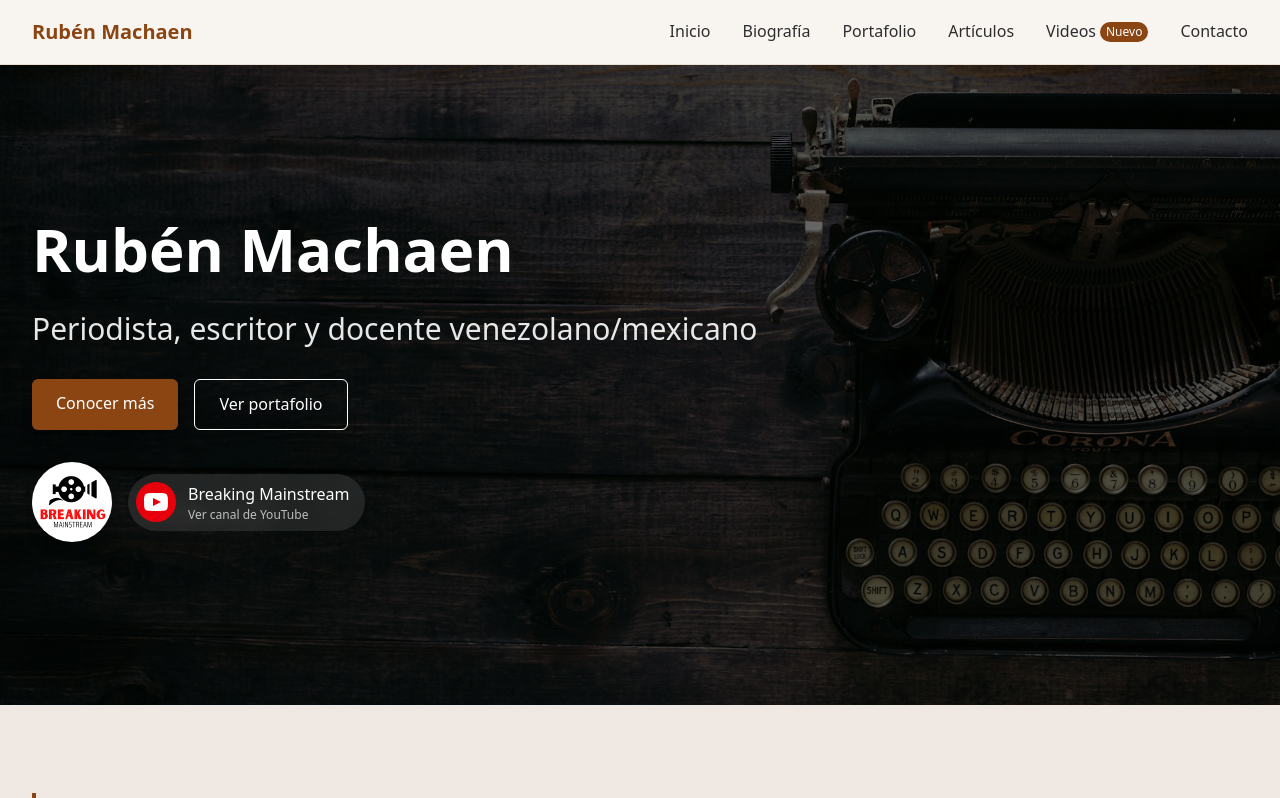
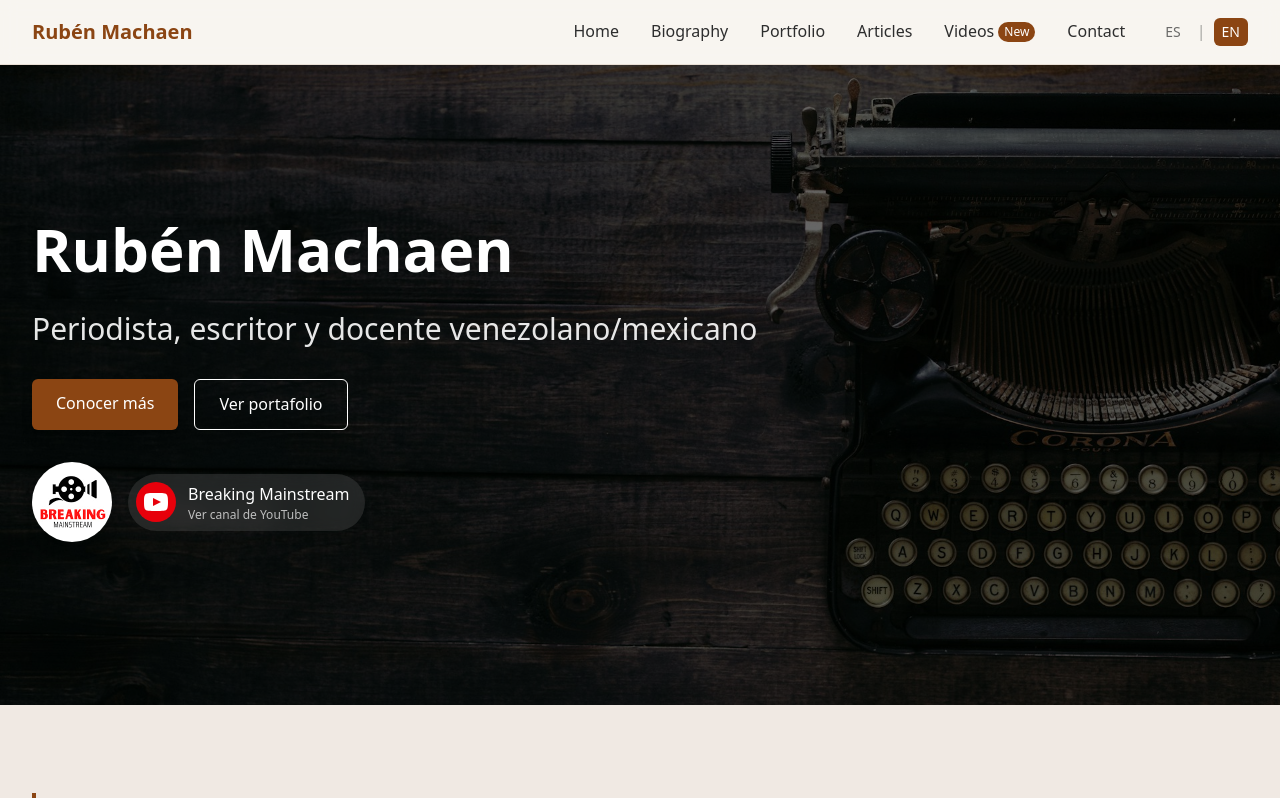
Before and after one commit to gacosta87/rubenmachaen, a Next.js app: page / in a window 1280 px wide. Shown: the top 798 px of the page. Built offline with nearby package versions, Linux system fonts and the light colour scheme.

Commit message:
feat: translation structure

```diff
--- a/src/app/layout.tsx
+++ b/src/app/layout.tsx
@@ -3,6 +3,7 @@ import { Geist, Geist_Mono } from "next/font/google";
 import "./globals.css";
 import Navbar from "@/components/Navbar";
 import Footer from "@/components/Footer";
+import { LanguageProvider } from "@/contexts/LanguageContext";
 
 const geistSans = Geist({
   variable: "--font-geist-sans",
@@ -29,11 +30,13 @@ export default function RootLayout({
       <body
         className={`${geistSans.variable} ${geistMono.variable} antialiased`}
       >
-        <Navbar />
-        <div className="min-h-screen">
-          {children}
-        </div>
-        <Footer />
+        <LanguageProvider>
+          <Navbar />
+          <div className="min-h-screen">
+            {children}
+          </div>
+          <Footer />
+        </LanguageProvider>
       </body>
     </html>
   );
--- /dev/null
+++ b/src/components/LanguageSwitcher.tsx
@@ -0,0 +1,35 @@
+"use client";
+
+import { useLanguage } from "@/contexts/LanguageContext";
+
+export default function LanguageSwitcher() {
+  const { language, setLanguage } = useLanguage();
+
+  return (
+    <div className="flex items-center space-x-2">
+      <button
+        onClick={() => setLanguage('es')}
+        className={`px-2 py-1 text-sm rounded-md transition ${
+          language === 'es'
+            ? 'bg-accent text-white'
+            : 'text-foreground/70 hover:text-accent'
+        }`}
+        aria-label="Cambiar a español"
+      >
+        ES
+      </button>
+      <span className="text-foreground/40">|</span>
+      <button
+        onClick={() => setLanguage('en')}
+        className={`px-2 py-1 text-sm rounded-md transition ${
+          language === 'en'
+            ? 'bg-accent text-white'
+            : 'text-foreground/70 hover:text-accent'
+        }`}
+        aria-label="Switch to English"
+      >
+        EN
+      </button>
+    </div>
+  );
+}
--- a/src/components/Navbar.tsx
+++ b/src/components/Navbar.tsx
@@ -2,9 +2,12 @@
 
 import Link from 'next/link';
 import { useState } from 'react';
+import LanguageSwitcher from './LanguageSwitcher';
+import { useTranslation } from '@/hooks/useTranslation';
 
 export default function Navbar() {
   const [isMenuOpen, setIsMenuOpen] = useState(false);
+  const { t } = useTranslation();
 
   return (
     <nav className="bg-background/80 backdrop-blur-sm sticky top-0 z-50 border-b border-tertiary/20">
@@ -19,91 +22,122 @@ export default function Navbar() {
           {/* Desktop menu */}
           <div className="hidden md:flex items-center space-x-8">
             <Link href="/" className="nav-link text-foreground hover:text-accent transition">
-              Inicio
+              {t('nav.home')}
             </Link>
             <Link href="/biografia" className="nav-link text-foreground hover:text-accent transition">
-              Biografía
+              {t('nav.biography')}
             </Link>
             <Link href="/portafolio" className="nav-link text-foreground hover:text-accent transition">
-              Portafolio
+              {t('nav.portfolio')}
             </Link>
             <Link href="/articulos" className="nav-link text-foreground hover:text-accent transition">
-              Artículos
+              {t('nav.articles')}
             </Link>
             <Link href="/videos" className="nav-link text-foreground hover:text-accent transition flex items-center">
-              Videos
-              <span className="ml-1 px-1.5 py-0.5 text-xs bg-accent text-white rounded-full">Nuevo</span>
+              {t('nav.videos')}
+              <span className="ml-1 px-1.5 py-0.5 text-xs bg-accent text-white rounded-full">{t('nav.new')}</span>
             </Link>
             <Link href="/contacto" className="nav-link text-foreground hover:text-accent transition">
-              Contacto
+              {t('nav.contact')}
             </Link>
+            <LanguageSwitcher />
           </div>
 
           {/* Mobile menu button */}
           <div className="md:hidden flex items-center">
             <button
               onClick={() => setIsMenuOpen(!isMenuOpen)}
-              className="text-foreground hover:text-accent focus:outline-none"
+              className="inline-flex items-center justify-center p-2 rounded-md text-foreground hover:text-accent hover:bg-tertiary/10 focus:outline-none"
+              aria-expanded={isMenuOpen}
             >
-              <svg className="h-6 w-6" fill="none" viewBox="0 0 24 24" stroke="currentColor">
-                {isMenuOpen ? (
-                  <path strokeLinecap="round" strokeLinejoin="round" strokeWidth={2} d="M6 18L18 6M6 6l12 12" />
-                ) : (
-                  <path strokeLinecap="round" strokeLinejoin="round" strokeWidth={2} d="M4 6h16M4 12h16M4 18h16" />
-                )}
+              <span className="sr-only">Open main menu</span>
+              {/* Icon when menu is closed */}
+              <svg
+                className={`${isMenuOpen ? 'hidden' : 'block'} h-6 w-6`}
+                xmlns="http://www.w3.org/2000/svg"
+                fill="none"
+                viewBox="0 0 24 24"
+                stroke="currentColor"
+                aria-hidden="true"
+              >
+                <path
+                  strokeLinecap="round"
+                  strokeLinejoin="round"
+                  strokeWidth="2"
+                  d="M4 6h16M4 12h16M4 18h16"
+                />
+              </svg>
+              {/* Icon when menu is open */}
+              <svg
+                className={`${isMenuOpen ? 'block' : 'hidden'} h-6 w-6`}
+                xmlns="http://www.w3.org/2000/svg"
+                fill="none"
+                viewBox="0 0 24 24"
+                stroke="currentColor"
+                aria-hidden="true"
+              >
+                <path
+                  strokeLinecap="round"
+                  strokeLinejoin="round"
+                  strokeWidth="2"
+                  d="M6 18L18 6M6 6l12 12"
+                />
               </svg>
             </button>
           </div>
         </div>
       </div>
 
-      {/* Mobile menu */}
+      {/* Mobile menu, show/hide based on menu state */}
       {isMenuOpen && (
-        <div className="md:hidden bg-background/95 backdrop-blur-sm border-b border-tertiary/20">
+        <div className="md:hidden">
           <div className="px-2 pt-2 pb-3 space-y-1 sm:px-3">
             <Link
               href="/"
               className="block px-3 py-2 rounded-md text-base font-medium text-foreground hover:text-accent hover:bg-tertiary/10"
               onClick={() => setIsMenuOpen(false)}
             >
-              Inicio
+              {t('nav.home')}
             </Link>
             <Link
               href="/biografia"
               className="block px-3 py-2 rounded-md text-base font-medium text-foreground hover:text-accent hover:bg-tertiary/10"
               onClick={() => setIsMenuOpen(false)}
             >
-              Biografía
+              {t('nav.biography')}
             </Link>
             <Link
               href="/portafolio"
               className="block px-3 py-2 rounded-md text-base font-medium text-foreground hover:text-accent hover:bg-tertiary/10"
               onClick={() => setIsMenuOpen(false)}
             >
-              Portafolio
+              {t('nav.portfolio')}
             </Link>
             <Link
               href="/articulos"
               className="block px-3 py-2 rounded-md text-base font-medium text-foreground hover:text-accent hover:bg-tertiary/10"
               onClick={() => setIsMenuOpen(false)}
             >
-              Artículos
+              {t('nav.articles')}
             </Link>
             <Link
               href="/videos"
               className="block px-3 py-2 rounded-md text-base font-medium text-foreground hover:text-accent hover:bg-tertiary/10 flex items-center"
               onClick={() => setIsMenuOpen(false)}
             >
-              Videos
-              <span className="ml-1 px-1.5 py-0.5 text-xs bg-accent text-white rounded-full">Nuevo</span>
+              {t('nav.videos')}
+              <span className="ml-1 px-1.5 py-0.5 text-xs bg-accent text-white rounded-full">{t('nav.new')}</span>
             </Link>
             <Link
               href="/contacto"
               className="block px-3 py-2 rounded-md text-base font-medium text-foreground hover:text-accent hover:bg-tertiary/10"
               onClick={() => setIsMenuOpen(false)}
             >
-              Contacto
+              {t('nav.contact')}
             </Link>
+            <div className="px-3 py-2">
+              <LanguageSwitcher />
+            </div>
           </div>
         </div>
       )}
--- /dev/null
+++ b/src/contexts/LanguageContext.tsx
@@ -0,0 +1,54 @@
+'use client';
+
+import { createContext, useContext, useState, useEffect, ReactNode } from 'react';
+
+type Language = 'es' | 'en';
+
+interface LanguageContextType {
+  language: Language;
+  setLanguage: (lang: Language) => void;
+}
+
+const LanguageContext = createContext<LanguageContextType | undefined>(undefined);
+
+export function LanguageProvider({ children }: { children: ReactNode }) {
+  const [language, setLanguage] = useState<Language>('es');
+
+  // Detectar el idioma del navegador al cargar la página
+  useEffect(() => {
+    const detectBrowserLanguage = (): Language => {
+      const browserLang = navigator.language.split('-')[0];
+      return browserLang === 'en' ? 'en' : 'es';
+    };
+
+    // Verificar si hay un idioma guardado en localStorage
+    const savedLanguage = localStorage.getItem('language') as Language;
+
+    if (savedLanguage) {
+      setLanguage(savedLanguage);
+    } else {
+      const detectedLanguage = detectBrowserLanguage();
+      setLanguage(detectedLanguage);
+      localStorage.setItem('language', detectedLanguage);
+    }
+  }, []);
+
+  // Guardar el idioma seleccionado en localStorage
+  useEffect(() => {
+    localStorage.setItem('language', language);
+  }, [language]);
+
+  return (
+    <LanguageContext.Provider value={{ language, setLanguage }}>
+      {children}
+    </LanguageContext.Provider>
+  );
+}
+
+export function useLanguage() {
+  const context = useContext(LanguageContext);
+  if (context === undefined) {
+    throw new Error('useLanguage must be used within a LanguageProvider');
+  }
+  return context;
+}
--- /dev/null
+++ b/src/hooks/useTranslation.ts
@@ -0,0 +1,10 @@
+import { useLanguage } from '@/contexts/LanguageContext';
+import { getTranslation } from '@/utils/translations';
+
+export function useTranslation() {
+  const { language } = useLanguage();
+
+  const t = (path: string) => getTranslation(language, path);
+
+  return { t, language };
+}
--- /dev/null
+++ b/src/utils/translations.ts
@@ -0,0 +1,93 @@
+export const translations = {
+  es: {
+    // Navegación
+    nav: {
+      home: "Inicio",
+      biography: "Biografía",
+      portfolio: "Portafolio",
+      articles: "Artículos",
+      videos: "Videos",
+      contact: "Contacto",
+      new: "Nuevo"
+    },
+    // Página de inicio
+    home: {
+      hero: {
+        subtitle: "Periodista, escritor y docente venezolano/mexicano",
+        cta: {
+          primary: "Conocer más",
+          secondary: "Ver portafolio"
+        }
+      },
+      quote: "La escritura es un puente entre mundos, una forma de explorar la realidad a través de la imaginación y la observación crítica.",
+      featuredWorks: {
+        title: "Trabajos destacados",
+        cta: "Leer más →",
+        viewAll: "Ver todo el portafolio"
+      },
+      about: {
+        title: "Sobre mí",
+        cta: "Biografía completa"
+      }
+    },
+    // Otras secciones según sea necesario
+  },
+  en: {
+    // Navigation
+    nav: {
+      home: "Home",
+      biography: "Biography",
+      portfolio: "Portfolio",
+      articles: "Articles",
+      videos: "Videos",
+      contact: "Contact",
+      new: "New"
+    },
+    // Home page
+    home: {
+      hero: {
+        subtitle: "Venezuelan/Mexican journalist, writer and teacher",
+        cta: {
+          primary: "Learn more",
+          secondary: "View portfolio"
+        }
+      },
+      quote: "Writing is a bridge between worlds, a way to explore reality through imagination and critical observation.",
+      featuredWorks: {
+        title: "Featured Works",
+        cta: "Read more →",
+        viewAll: "View full portfolio"
+      },
+      about: {
+        title: "About me",
+        cta: "Full biography"
+      }
+    },
+    // Other sections as needed
+  }
+};
+
+export type Language = 'es' | 'en';
+
+export function getTranslation(language: Language, path: string) {
+  const keys = path.split('.');
+  let current: any = translations[language];
+
+  for (const key of keys) {
+    if (current[key] === undefined) {
+      console.warn(`Translation missing for path: ${path} in language: ${language}`);
+      // Fallback to Spanish if translation is missing
+      current = translations['es'];
+      for (const fallbackKey of keys) {
+        if (current[fallbackKey] === undefined) {
+          return path; // Return the path itself as last resort
+        }
+        current = current[fallbackKey];
+      }
+      return current;
+    }
+    current = current[key];
+  }
+
+  return current;
+}
```
Also changed, not shown: next-i18next.config.js (added, +7 -0 lines), package.json (+13 -5 lines), 1 other file (tests, documents, lock files or other folders).
